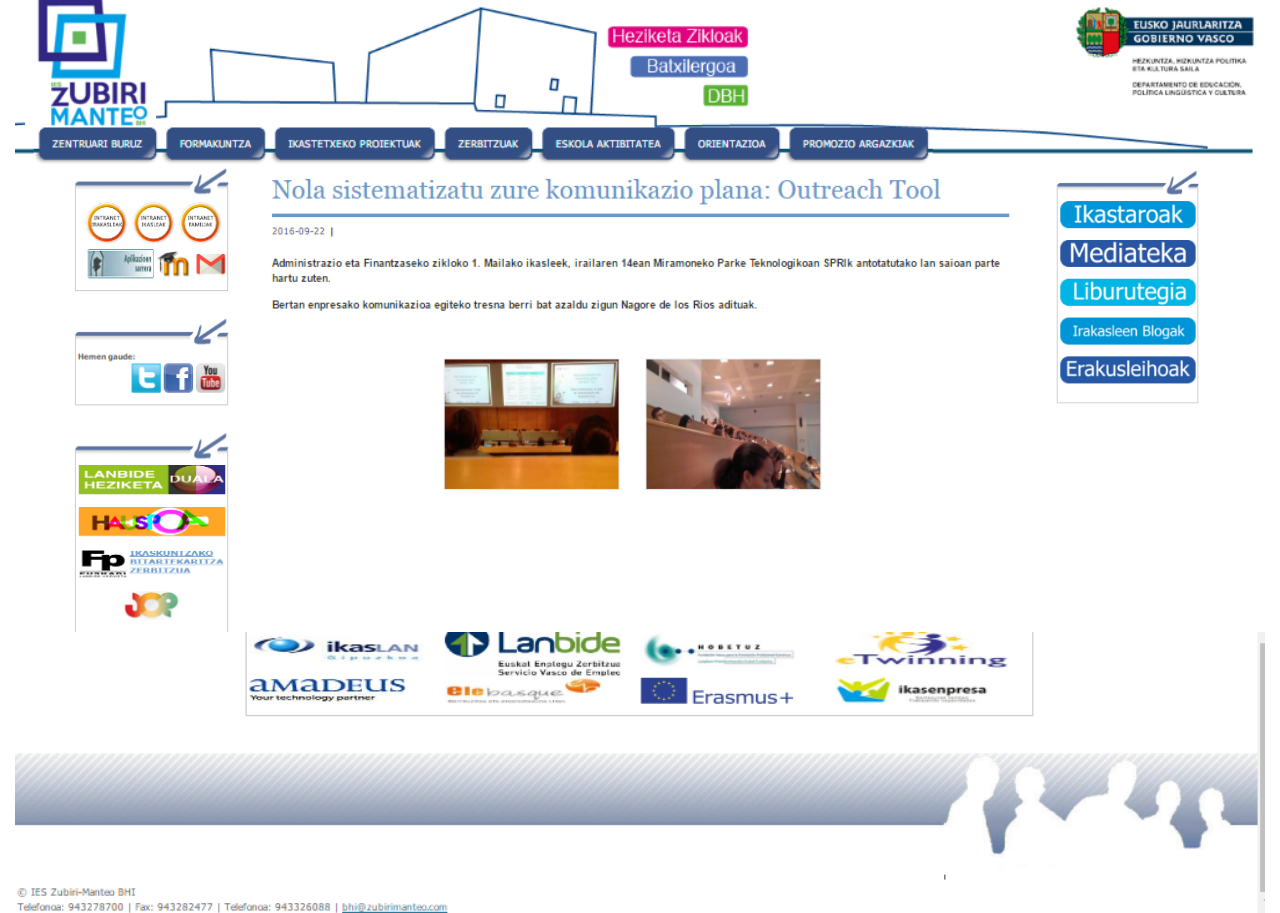
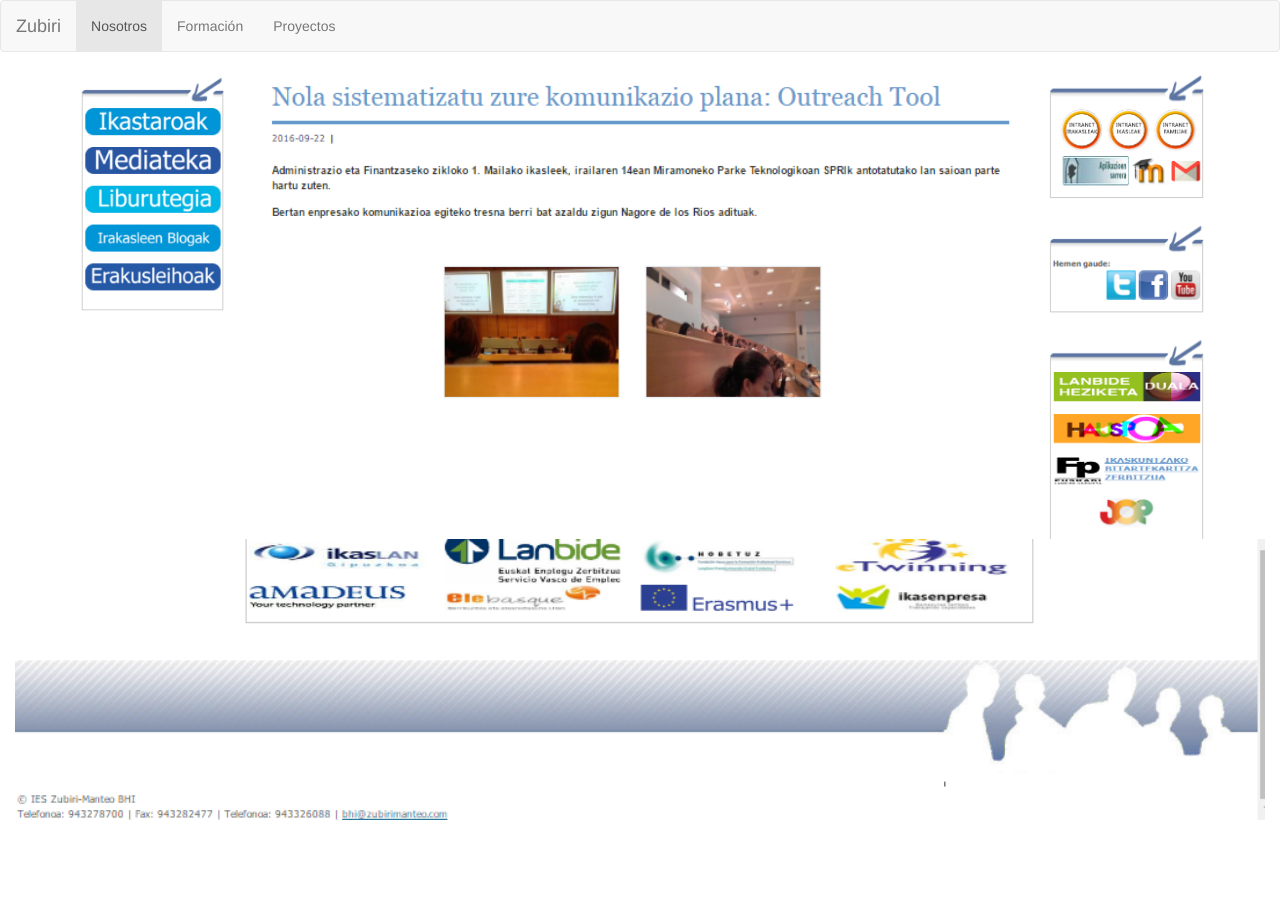
Before and after one commit to Izayer/Diseno-Interfaces-Web, a plain HTML site: page index.html in a window 1280 px wide. After the commit the page ends 820 px from the top, so only its background shows below. Drawn offline with Linux system fonts and the light colour scheme.

Commit message:
10/10/2016-9:40

```diff
--- a/index.html
+++ b/index.html
@@ -5,7 +5,7 @@
     <meta http-equiv="X-UA-Compatible" content="IE=edge">
     <meta name="viewport" content="width=device-width, initial-scale=1">
     <!-- The above 3 meta tags *must* come first in the head; any other head content must come *after* these tags -->
-    <title>Bootstrap 101 Template</title>
+    <title>Zubiri</title>
 
     <!-- Bootstrap -->
     <link href="bower_components/bootstrap/dist/css/bootstrap.min.css" rel="stylesheet">
@@ -21,9 +21,34 @@
   <body>
     <div class ="container-fluid">
         <div class="row">
-            <div class="col-md-12">
-            <img class="img-responsive irudia" src="img/header.png"/>
-            </div>
+
+            <!-- inicio navabar -->
+            <nav class="navbar navbar-default">
+                <div class="container-fluid">
+                <!-- Brand and toggle get grouped for better mobile display -->
+                    <div class="navbar-header">
+                        <button type="button" class="navbar-toggle collapsed" data-toggle="collapse" data-target="#navbarzubiri" aria-expanded="false">
+                            <span class="sr-only">Toggle navigation</span>
+                            <span class="icon-bar"></span>
+                            <span class="icon-bar"></span>
+                            <span class="icon-bar"></span>
+                        </button>
+                        <a class="navbar-brand" href="#">Zubiri</a>
+                    </div>
+
+                <!-- Collect the nav links, forms, and other content for toggling -->
+                <div class="collapse navbar-collapse" id="navbarzubiri">
+                    <ul class="nav navbar-nav">
+                        <li class="active"><a href="#">Nosotros <span class="sr-only">(current)</span></a></li>
+                        <li><a href="#">Formación</a></li>
+                        <li><a href="#">Proyectos</a></li>
+
+
+                    </ul>
+
+            </div><!-- /.navbar-collapse -->
+            </div><!-- /.container-fluid -->
+            </nav>
         </div>
 
 
@@ -31,16 +56,16 @@
     <div class ="container">
         <div class="row">
 
-            <div class="col-md-8 col-md-push-2 col-xs-12">
-            <img class="img-responsive irudia" src="img/ContentPost1.png"/>
+            <div class="col-md-8 col-md-push-2 col-xs-12 col-sm-8 col-sm-push-4 ">
+                <img class="img-responsive irudia" src="img/ContentPost1.png"/>
             </div>
 
-            <div class="col-md-2 col-md-pull-8 col-xs-6">
-            <img class="img-responsive irudia" src="img/sideNavDcha.png"/>
+            <div class="col-md-2 col-md-pull-8 col-xs-6 col-sm-4 col-sm-pull-8 hidden-xs">
+                <img class="img-responsive irudia" src="img/sideNavIzda.png"/>
             </div>
 
-            <div class="col-md-2 col-xs-6 ">
-            <img class="img-responsive irudia" src="img/sideNavIzda.png"/>
+            <div class="col-md-2 col-xs-6 visible-md visible-lg">
+                <img class="img-responsive irudia" src="img/sideNavDcha.png"/>
             </div>
         </div>
 
```
Also changed, not shown: img/top.png (added).
